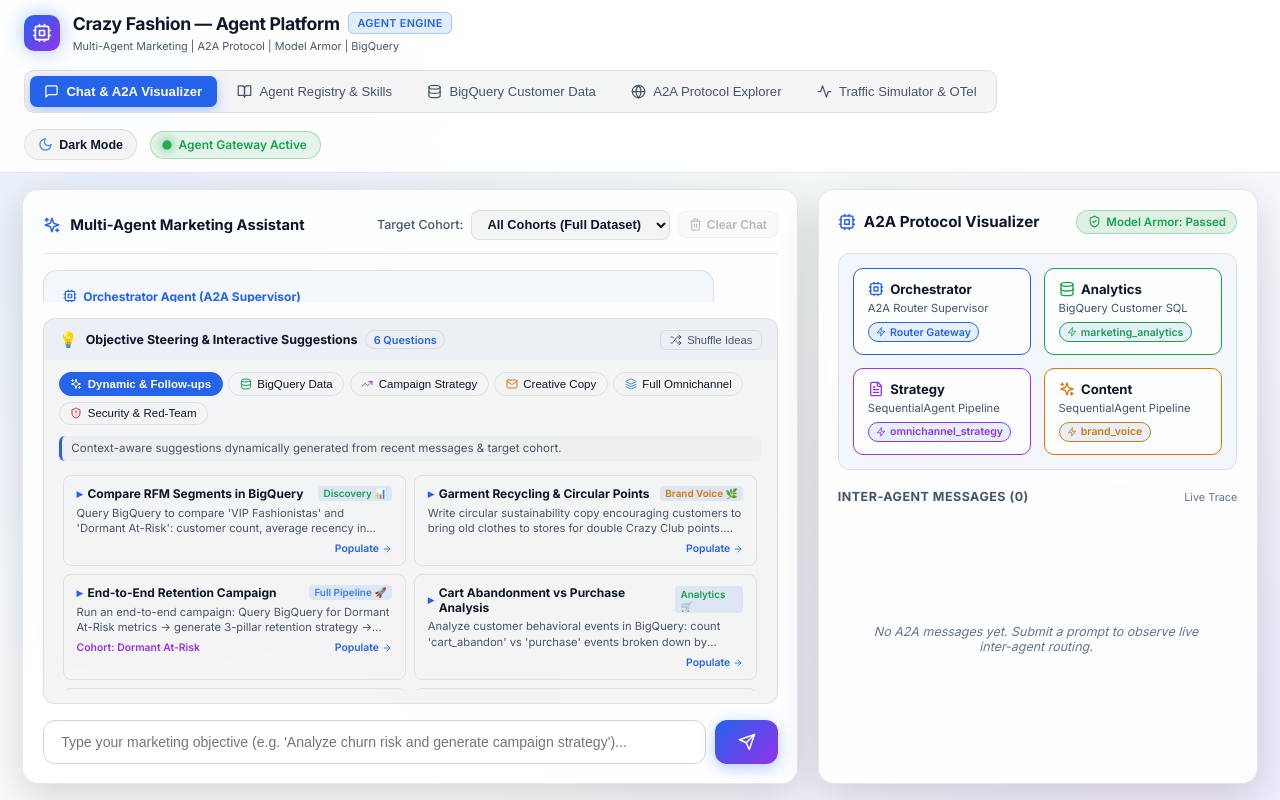
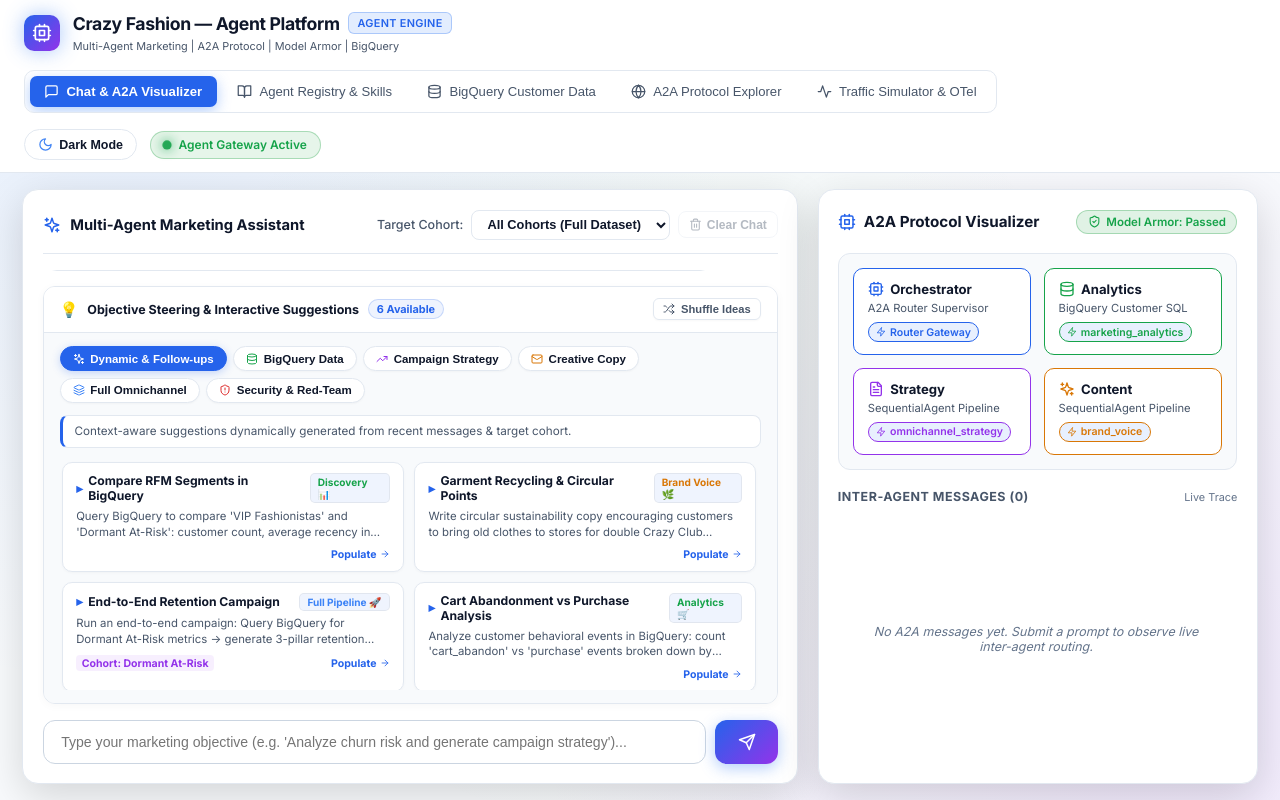
Before and after one commit to HenrikWarf/agent_platform_demo, a React (Vite) app in the folder frontend/: page / in a window 1280 px wide. Both pictures are taken after a click on the heading 410 px from the left and 682 px from the top of the page. Built offline with nearby package versions, Linux system fonts and the light colour scheme.

Commit message:
style(ui): refresh light mode theme with crisp white cards and polished accordion styling

```diff
--- a/frontend/src/components/ChatInterface.jsx
+++ b/frontend/src/components/ChatInterface.jsx
@@ -661,39 +661,41 @@
 
         {/* Dynamic Objective Steering & Follow-Up Accordion */}
         <details style={{
-          background: 'var(--chip-bg)',
+          background: 'var(--bg-secondary)',
           border: '1px solid var(--border-color)',
           borderRadius: '12px',
+          boxShadow: '0 2px 10px rgba(0, 0, 0, 0.03)',
           overflow: 'hidden',
           flexShrink: 0,
-          transition: 'border-color 0.2s ease',
+          transition: 'border-color 0.2s ease, box-shadow 0.2s ease',
         }}>
           <summary style={{
             fontSize: '0.78rem',
             color: 'var(--text-main)',
             fontWeight: 700,
             cursor: 'pointer',
-            padding: '0.65rem 0.95rem',
+            padding: '0.7rem 1rem',
             listStyle: 'none',
             display: 'flex',
             alignItems: 'center',
             justifyContent: 'space-between',
             userSelect: 'none',
-            background: 'rgba(66, 133, 244, 0.04)'
+            background: 'var(--bg-secondary)',
+            borderBottom: '1px solid var(--border-color)'
           }}>
-            <div style={{ display: 'flex', alignItems: 'center', gap: '0.5rem' }}>
+            <div style={{ display: 'flex', alignItems: 'center', gap: '0.55rem' }}>
               <span style={{ fontSize: '0.95rem' }}>💡</span>
-              <span>Objective Steering & Interactive Suggestions</span>
+              <span style={{ fontWeight: 700, color: 'var(--text-main)' }}>Objective Steering & Interactive Suggestions</span>
               <span style={{
                 fontSize: '0.68rem',
-                fontWeight: 600,
-                background: 'var(--card-bg)',
+                fontWeight: 700,
+                background: 'rgba(37, 99, 235, 0.08)',
                 color: 'var(--color-primary)',
-                border: '1px solid var(--border-color)',
-                padding: '0.1rem 0.45rem',
-                borderRadius: '10px'
+                border: '1px solid rgba(37, 99, 235, 0.2)',
+                padding: '0.12rem 0.5rem',
+                borderRadius: '12px'
               }}>
-                {activeQuestions.length} Questions
+                {activeQuestions.length} Available
               </span>
             </div>
             <button
@@ -705,29 +707,31 @@
               }}
               title="Shuffle & rotate suggestions"
               style={{
-                background: 'var(--card-bg)',
+                background: 'var(--bg-secondary)',
                 border: '1px solid var(--border-color)',
                 borderRadius: '6px',
                 color: 'var(--text-muted)',
                 fontSize: '0.7rem',
-                padding: '0.2rem 0.55rem',
+                fontWeight: 600,
+                padding: '0.25rem 0.6rem',
                 cursor: 'pointer',
                 display: 'flex',
                 alignItems: 'center',
                 gap: '0.35rem',
+                boxShadow: '0 1px 2px rgba(0,0,0,0.03)',
                 transition: 'all 0.15s'
               }}
-              onMouseEnter={e => { e.currentTarget.style.color = 'var(--color-primary)'; e.currentTarget.style.borderColor = 'var(--color-primary)'; }}
-              onMouseLeave={e => { e.currentTarget.style.color = 'var(--text-muted)'; e.currentTarget.style.borderColor = 'var(--border-color)'; }}
+              onMouseEnter={e => { e.currentTarget.style.color = 'var(--color-primary)'; e.currentTarget.style.borderColor = 'var(--color-primary)'; e.currentTarget.style.background = 'var(--bg-card-hover)'; }}
+              onMouseLeave={e => { e.currentTarget.style.color = 'var(--text-muted)'; e.currentTarget.style.borderColor = 'var(--border-color)'; e.currentTarget.style.background = 'var(--bg-secondary)'; }}
             >
               <Shuffle size={12} />
               Shuffle Ideas
             </button>
           </summary>
 
-          <div style={{ padding: '0.75rem 0.95rem', display: 'flex', flexDirection: 'column', gap: '0.65rem' }}>
+          <div style={{ padding: '0.85rem 1rem', display: 'flex', flexDirection: 'column', gap: '0.75rem', background: 'var(--bg-primary)' }}>
             {/* Category Steering Tabs */}
-            <div style={{ display: 'flex', flexWrap: 'wrap', gap: '0.35rem' }}>
+            <div style={{ display: 'flex', flexWrap: 'wrap', gap: '0.4rem' }}>
               {OBJECTIVE_CATEGORIES.map(cat => {
                 const Icon = cat.icon;
                 const isSelected = selectedCategory === cat.id;
@@ -738,16 +742,17 @@
                     onClick={() => setSelectedCategory(cat.id)}
                     style={{
                       fontSize: '0.72rem',
-                      fontWeight: isSelected ? 700 : 500,
-                      background: isSelected ? 'var(--color-primary)' : 'var(--card-bg)',
+                      fontWeight: isSelected ? 700 : 600,
+                      background: isSelected ? 'var(--color-primary)' : 'var(--bg-secondary)',
                       color: isSelected ? '#ffffff' : 'var(--text-main)',
                       border: isSelected ? '1px solid var(--color-primary)' : '1px solid var(--border-color)',
-                      padding: '0.3rem 0.65rem',
+                      padding: '0.35rem 0.75rem',
                       borderRadius: '20px',
                       cursor: 'pointer',
                       display: 'flex',
                       alignItems: 'center',
                       gap: '0.35rem',
+                      boxShadow: isSelected ? '0 2px 8px rgba(37, 99, 235, 0.25)' : '0 1px 2px rgba(0,0,0,0.03)',
                       transition: 'all 0.15s ease'
                     }}
                   >
@@ -760,12 +765,14 @@
 
             {/* Category Description Banner */}
             <div style={{
-              fontSize: '0.72rem',
+              fontSize: '0.73rem',
               color: 'var(--text-muted)',
-              background: 'rgba(0,0,0,0.02)',
-              padding: '0.35rem 0.6rem',
-              borderRadius: '6px',
-              borderLeft: `3px solid ${currentCategoryObj?.color || 'var(--color-primary)'}`
+              background: 'var(--bg-secondary)',
+              padding: '0.45rem 0.75rem',
+              borderRadius: '8px',
+              border: '1px solid var(--border-color)',
+              borderLeft: `3px solid ${currentCategoryObj?.color || 'var(--color-primary)'}`,
+              lineHeight: '1.4'
             }}>
               {currentCategoryObj?.desc}
             </div>
@@ -774,10 +781,10 @@
             <div style={{
               display: 'grid',
               gridTemplateColumns: 'repeat(auto-fill, minmax(280px, 1fr))',
-              gap: '0.5rem',
-              maxHeight: '220px',
+              gap: '0.6rem',
+              maxHeight: '230px',
               overflowY: 'auto',
-              padding: '4px',
+              padding: '2px',
               paddingRight: '0.3rem'
             }}>
               {activeQuestions.map((q, idx) => (
@@ -785,48 +792,52 @@
                   key={idx}
                   onClick={() => handleSelectQuestion(q)}
                   style={{
-                    background: 'var(--card-bg)',
+                    background: 'var(--bg-secondary)',
                     border: '1px solid var(--border-color)',
-                    borderRadius: '8px',
-                    padding: '0.6rem 0.8rem',
+                    borderRadius: '10px',
+                    padding: '0.65rem 0.85rem',
                     cursor: 'pointer',
-                    transition: 'border-color 0.18s ease, background 0.18s ease',
+                    transition: 'border-color 0.18s ease, background 0.18s ease, box-shadow 0.18s ease',
                     display: 'flex',
                     flexDirection: 'column',
-                    gap: '0.3rem',
+                    gap: '0.35rem',
+                    boxShadow: '0 1px 3px rgba(0, 0, 0, 0.03)',
                     position: 'relative'
                   }}
                   className="prompt-chip"
                   onMouseEnter={e => {
                     e.currentTarget.style.borderColor = 'var(--color-primary)';
                     e.currentTarget.style.background = 'var(--bg-card-hover)';
+                    e.currentTarget.style.boxShadow = '0 4px 12px rgba(37, 99, 235, 0.08)';
                   }}
                   onMouseLeave={e => {
                     e.currentTarget.style.borderColor = 'var(--border-color)';
-                    e.currentTarget.style.background = 'var(--card-bg)';
+                    e.currentTarget.style.background = 'var(--bg-secondary)';
+                    e.currentTarget.style.boxShadow = '0 1px 3px rgba(0, 0, 0, 0.03)';
                   }}
                 >
                   <div style={{ display: 'flex', alignItems: 'center', justifyContent: 'space-between', gap: '0.4rem' }}>
-                    <span style={{ fontSize: '0.75rem', fontWeight: 700, color: 'var(--text-main)', display: 'flex', alignItems: 'center', gap: '0.3rem' }}>
-                      <span style={{ color: 'var(--color-primary)' }}>▸</span> {q.title}
+                    <span style={{ fontSize: '0.76rem', fontWeight: 700, color: 'var(--text-main)', display: 'flex', alignItems: 'center', gap: '0.35rem' }}>
+                      <span style={{ color: 'var(--color-primary)', fontSize: '0.8rem' }}>▸</span> {q.title}
                     </span>
                     <span style={{
-                      fontSize: '0.62rem',
-                      fontWeight: 600,
-                      padding: '0.1rem 0.35rem',
-                      borderRadius: '4px',
-                      background: q.badge ? 'rgba(66,133,244,0.12)' : 'var(--chip-bg)',
-                      color: q.color || 'var(--text-muted)'
+                      fontSize: '0.63rem',
+                      fontWeight: 700,
+                      padding: '0.12rem 0.45rem',
+                      borderRadius: '5px',
+                      background: 'rgba(37, 99, 235, 0.07)',
+                      color: q.color || 'var(--color-primary)',
+                      border: '1px solid rgba(0,0,0,0.06)'
                     }}>
                       {q.badge || q.agent}
                     </span>
                   </div>
 
                   <p style={{
-                    fontSize: '0.7rem',
+                    fontSize: '0.71rem',
                     color: 'var(--text-muted)',
                     margin: 0,
-                    lineHeight: '1.35',
+                    lineHeight: '1.4',
                     display: '-webkit-box',
                     WebkitLineClamp: 2,
                     WebkitBoxOrient: 'vertical',
@@ -835,11 +846,13 @@
                     {q.prompt}
                   </p>
 
-                  <div style={{ display: 'flex', alignItems: 'center', justifyContent: 'space-between', marginTop: '0.1rem', fontSize: '0.65rem', color: 'var(--text-dim)' }}>
+                  <div style={{ display: 'flex', alignItems: 'center', justifyContent: 'space-between', marginTop: '0.1rem', fontSize: '0.66rem', color: 'var(--text-dim)' }}>
                     {q.segment && q.segment !== 'All Cohorts (Full Dataset)' ? (
-                      <span style={{ color: 'var(--color-purple)', fontWeight: 600 }}>Cohort: {q.segment}</span>
+                      <span style={{ color: 'var(--color-purple)', fontWeight: 700, background: 'rgba(147, 51, 234, 0.08)', padding: '0.08rem 0.35rem', borderRadius: '4px' }}>
+                        Cohort: {q.segment}
+                      </span>
                     ) : <span />}
-                    <span style={{ color: 'var(--color-primary)', fontWeight: 600, display: 'flex', alignItems: 'center', gap: '0.2rem' }}>
+                    <span style={{ color: 'var(--color-primary)', fontWeight: 700, display: 'flex', alignItems: 'center', gap: '0.2rem' }}>
                       Populate <ArrowRight size={10} />
                     </span>
                   </div>
--- a/frontend/src/index.css
+++ b/frontend/src/index.css
@@ -3,11 +3,11 @@
 :root, [data-theme="light"] {
   --bg-primary: #f8fafc;
   --bg-secondary: #ffffff;
-  --bg-navbar: rgba(255, 255, 255, 0.92);
-  --bg-card: rgba(255, 255, 255, 0.85);
-  --bg-card-hover: rgba(241, 245, 249, 0.95);
-  --border-color: rgba(0, 0, 0, 0.09);
-  --border-highlight: rgba(66, 133, 244, 0.4);
+  --bg-navbar: rgba(255, 255, 255, 0.98);
+  --bg-card: #ffffff;
+  --bg-card-hover: #f8fafc;
+  --border-color: #e2e8f0;
+  --border-highlight: rgba(37, 99, 235, 0.4);
 
   --color-primary: #2563eb;
   --color-purple: #9333ea;
@@ -19,11 +19,11 @@
   --text-muted: #475569;
   --text-dim: #64748b;
 
-  --panel-bg: rgba(241, 245, 249, 0.85);
-  --code-bg: rgba(226, 232, 240, 0.85);
+  --panel-bg: #f8fafc;
+  --code-bg: #f1f5f9;
   --input-bg: #ffffff;
   --input-border: #cbd5e1;
-  --chip-bg: rgba(0, 0, 0, 0.04);
+  --chip-bg: #ffffff;
   --dropdown-bg: #ffffff;
 
   --font-sans: 'Inter', system-ui, -apple-system, sans-serif;
```
Also changed, not shown: 5 other files (tests, documents, lock files or other folders).
